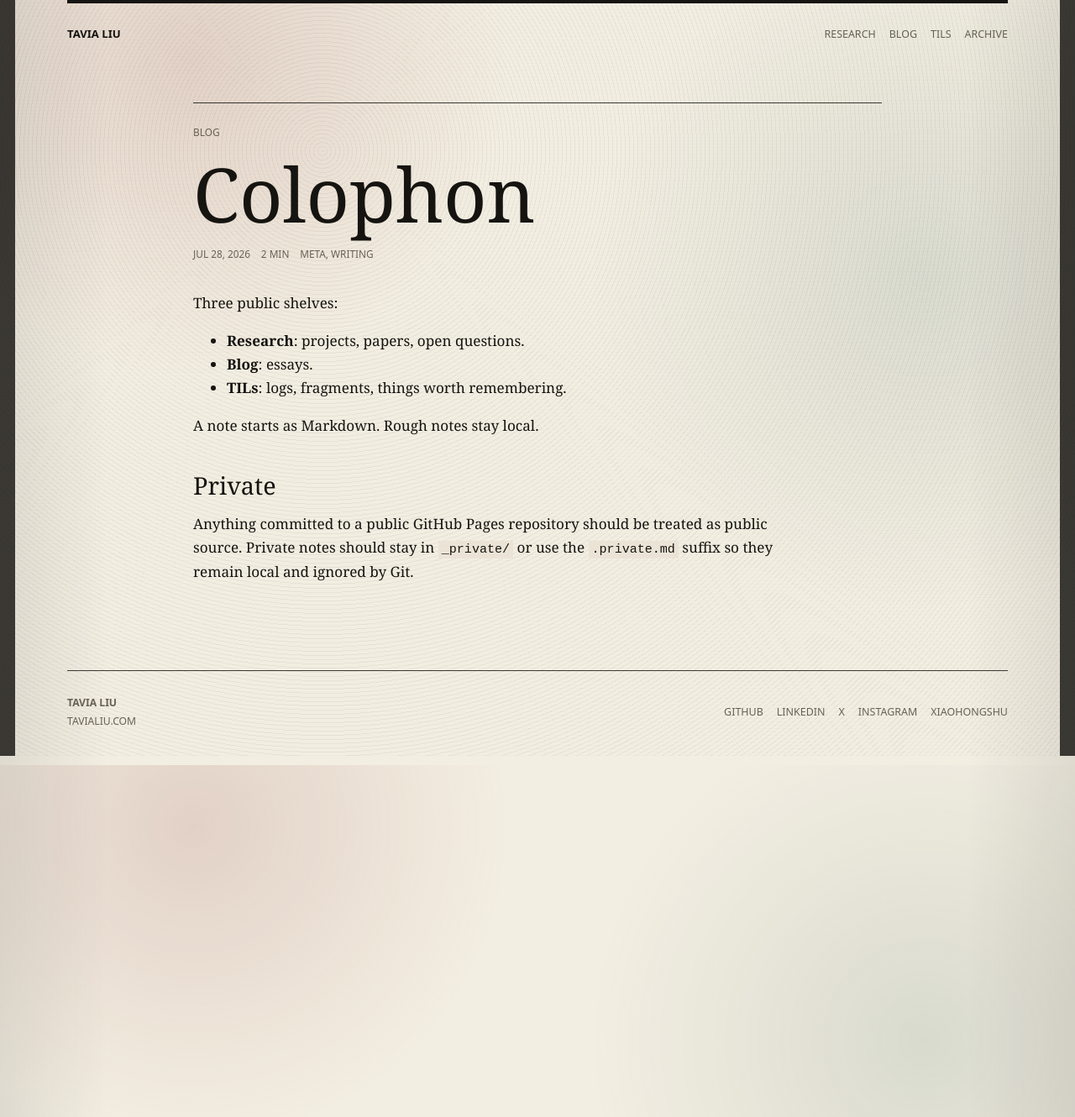
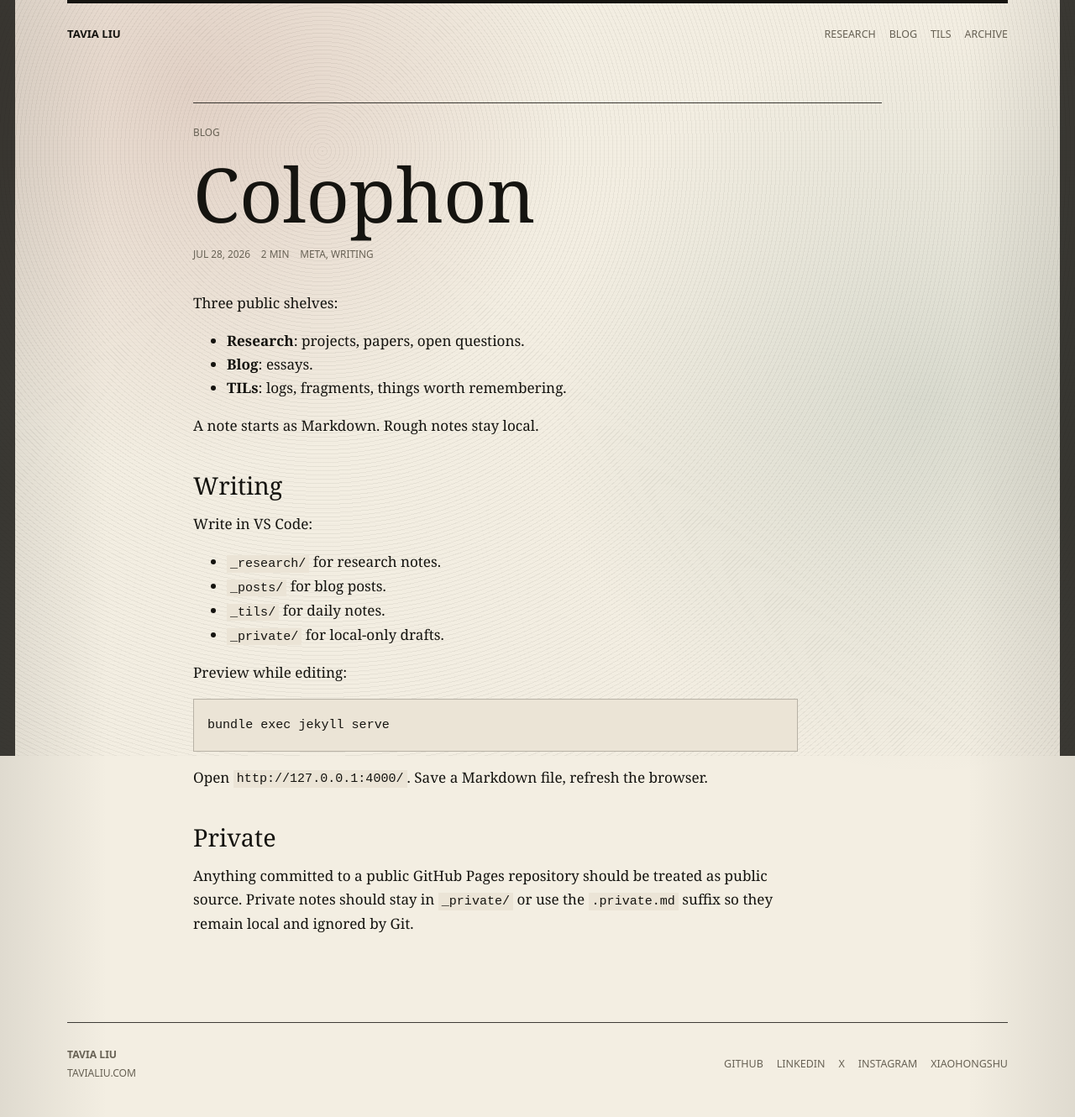
Before and after one commit to tavia-liu/tavia-liu.github.io, a Jekyll site: the page built from _posts/2026-07-28-welcome.md, in a window 1280 px wide. Shown: the whole page at 84% size. Built offline with Jekyll 4.4.1, drawn with Linux system fonts in a browser that asks for light colours.

Commit message:
Document note writing workflow

````diff
--- a/_posts/2026-07-28-welcome.md
+++ b/_posts/2026-07-28-welcome.md
@@ -14,6 +14,23 @@ Three public shelves:
 
 A note starts as Markdown. Rough notes stay local.
 
+## Writing
+
+Write in VS Code:
+
+- `_research/` for research notes.
+- `_posts/` for blog posts.
+- `_tils/` for daily notes.
+- `_private/` for local-only drafts.
+
+Preview while editing:
+
+```bash
+bundle exec jekyll serve
+```
+
+Open `http://127.0.0.1:4000/`. Save a Markdown file, refresh the browser.
+
 ## Private
 
 Anything committed to a public GitHub Pages repository should be treated as public source. Private notes should stay in `_private/` or use the `.private.md` suffix so they remain local and ignored by Git.
````
Also changed, not shown: README.md.
